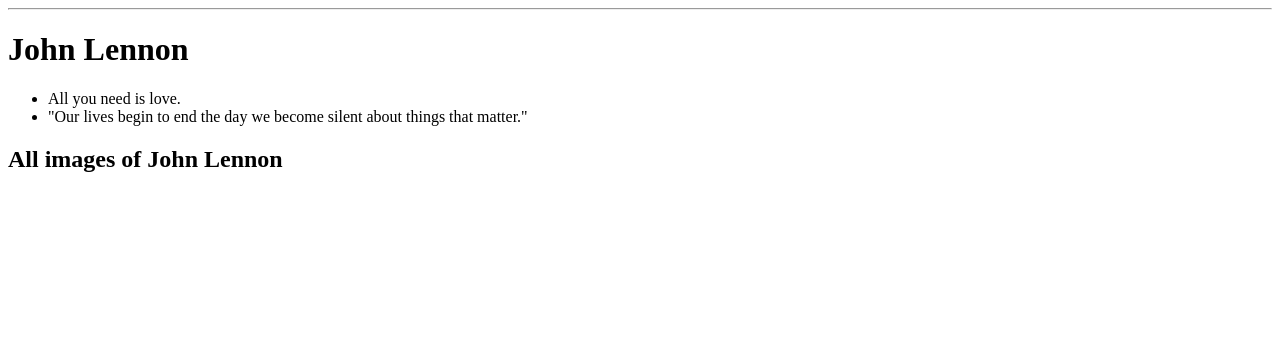
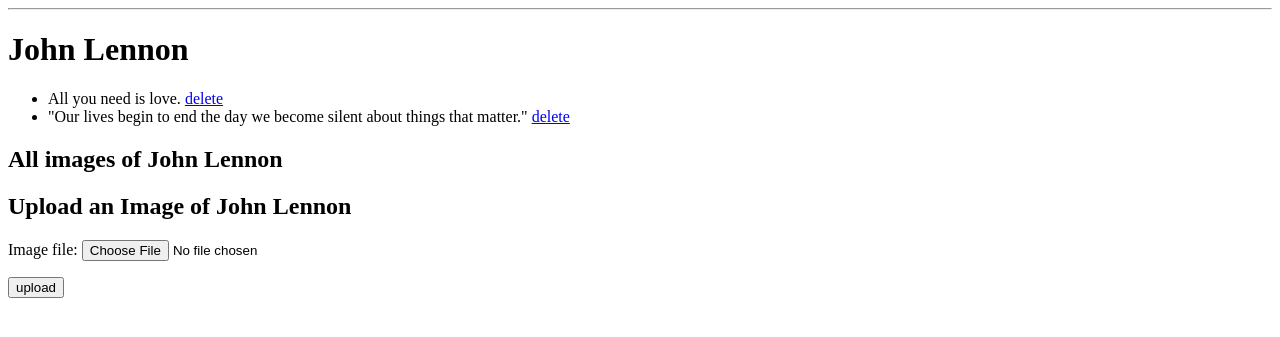
Before and after one commit to katlau14/cs108-examples, a Django app: page /quotes/person/1 in a window 1280 px wide. Shown: the part 26-363 px from the top of the page. Run offline with Django 3.2, Linux system fonts and the light colour scheme; data comes from the database, SQL or seed files in the repository; both versions use the stored data as it was after the commit.

Commit message:
example 19

```diff
--- a/cs108/settings.py
+++ b/cs108/settings.py
@@ -123,3 +123,6 @@
 # https://docs.djangoproject.com/en/2.2/howto/static-files/
 
 STATIC_URL = '/static/'
+
+MEDIA_ROOT = os.path.join(BASE_DIR, 'media/')
+MEDIA_URL = "/media/"
--- a/cs108/urls.py
+++ b/cs108/urls.py
@@ -15,6 +15,8 @@
 """
 from django.contrib import admin
 from django.urls import path, include
+from django.conf.urls.static import static
+from django.conf import settings
 
 #project level URL patterns
 urlpatterns = [
@@ -25,3 +27,5 @@
     path('mini_fb/', include('mini_fb.urls')),
 
 ]
+
+urlpatterns += static(settings.MEDIA_URL, document_root=settings.MEDIA_ROOT)
--- a/quotes/forms.py
+++ b/quotes/forms.py
@@ -1,7 +1,7 @@
 #forms.py
 
 from django import forms
-from .models import Quote
+from .models import Quote, Image
 
 class CreateQuoteForm(forms.ModelForm):
     '''A form to create a new Quote object'''
@@ -18,3 +18,10 @@
         '''additional data about this form'''
         model = Quote
         fields = ['text', 'person']
+
+class AddImageForm(forms.ModelForm):
+    '''a form to collect an image from the user'''
+
+    class Meta:
+        model = Image
+        fields = ["image_file",]
--- a/quotes/models.py
+++ b/quotes/models.py
@@ -50,8 +50,13 @@
     '''represent an image URL for a person'''
 
     image_url = models.URLField(blank=True)
+    image_file = models.ImageField(blank=True)
     person = models.ForeignKey(Person, on_delete=models.CASCADE)
 
     def __str__(self):
         '''return the image url of this image'''
-        return self.image_url
+
+        if self.image_url:
+            return self.image_url
+        else:
+            return self.image_file.url
--- a/quotes/templates/quotes/person.html
+++ b/quotes/templates/quotes/person.html
@@ -7,7 +7,9 @@
 -->
 <ul>
 {% for quote in person.get_all_quotes %}
-    <li>{{quote.text}}</li>
+    <li>{{quote.text}}
+        <a href="{% url 'delete_quote' quote.pk %}">delete</a>
+    </li>
 {% endfor %}
 </ul>
 <h2>All images of {{person}}</h2>
@@ -16,4 +18,13 @@
         <li><img src='{{image}}' style='width:200'></li>
     {% endfor %}
     </ul>
-    {% endblock %}
+
+<h2>Upload an Image of {{person.name}}</h2>
+<form method='POST' enctype="multipart/form-data"
+action="{% url 'add_image' person.pk %}">
+    {% csrf_token %}
+    {{add_image_form.as_p}}
+    <input type="submit" value="upload">
+</form>
+
+{% endblock %}
--- a/quotes/urls.py
+++ b/quotes/urls.py
@@ -8,8 +8,11 @@
     path('all', HomePageView.as_view(), name="all_quotes"),
     path('quote/<int:pk>', QuotePageView.as_view(), name="quote"),
     path('quote/<int:pk>/update', UpdateQuoteView.as_view(), name="update_quote"),
+    path('quote/<int:pk>/delete', DeleteQuoteView.as_view(), name="delete_quote"),
     path('person/<int:pk>', PersonPageView.as_view(), name="person"),
+    path('person/<int:pk>/add_image', add_image, name="add_image"),
     path('create_quote', CreateQuoteView.as_view(), name='create_quote'),
 
 
+
 ]
--- a/quotes/views.py
+++ b/quotes/views.py
@@ -1,7 +1,10 @@
 from django.shortcuts import render
-from django.views.generic import ListView, DetailView, CreateView, UpdateView
+from django.views.generic import ListView, DetailView
+from django.views.generic.edit import CreateView, UpdateView, DeleteView
 from .models import Quote, Person
-from .forms import CreateQuoteForm, UpdateQuoteForm
+from django.urls import reverse
+from django.shortcuts import redirect
+from .forms import CreateQuoteForm, UpdateQuoteForm, AddImageForm
 import random
 # Create your views here.
 
@@ -36,7 +39,17 @@
     '''Display a single person object'''
     model = Person
     template_name = "quotes/person.html"
-    context_object_name = "person"
+    #context_object_name = "person"
+
+    def get_context_data(self, **kwargs):
+        '''return a dictionary with context data for this template to use'''
+
+        context = super(PersonPageView, self).get_context_data(**kwargs)
+
+        add_image_form = AddImageForm()
+        context['add_image_form'] = add_image_form
+
+        return context
 
 class CreateQuoteView(CreateView):
     '''create a new Quote object and store it in the database'''
@@ -48,6 +61,39 @@
 class UpdateQuoteView(UpdateView):
     '''update a new Quote object and store it in the database'''
 
-    model = Quote
     form_class = UpdateQuoteForm
     template_name = "quotes/update_quote_form.html"
+    queryset = Quote.objects.all()
+
+class DeleteQuoteView(DeleteView):
+    '''update a new Quote object and store it in the database'''
+
+    template_name = "quotes/delete_quote.html"
+    queryset = Quote.objects.all()
+    #success_url = "../../all"
+
+    def get_success_url(self):
+        '''return a URL to which we should be directed after the delete'''
+
+        pk = self.kwargs.get('pk')
+        quote = Quote.objects.filter(pk=pk).first()
+
+        person = quote.person
+        return reverse('person', kwargs={'pk':person.pk})
+
+def add_image(request, pk):
+    '''a custom view function to handle the submission of an image upload'''
+
+    person = Person.objects.get(pk=pk)
+    form = AddImageForm(request.POST or None, request.FILES or None)
+    if form.is_valid():
+
+        image = form.save(commit=False)
+        image.person = person
+        image.save()
+
+    else:
+        print("Error: the form was not valid.")
+
+    url = reverse('person', kwargs={'pk':pk})
+    return redirect(url)
```
Also changed, not shown: quotes/templates/quotes/delete_quote.html (added, +17 -0 lines), db.sqlite3, media/gucci.jpeg (added), quotes/migrations/0005_image_image_file.py (added).
